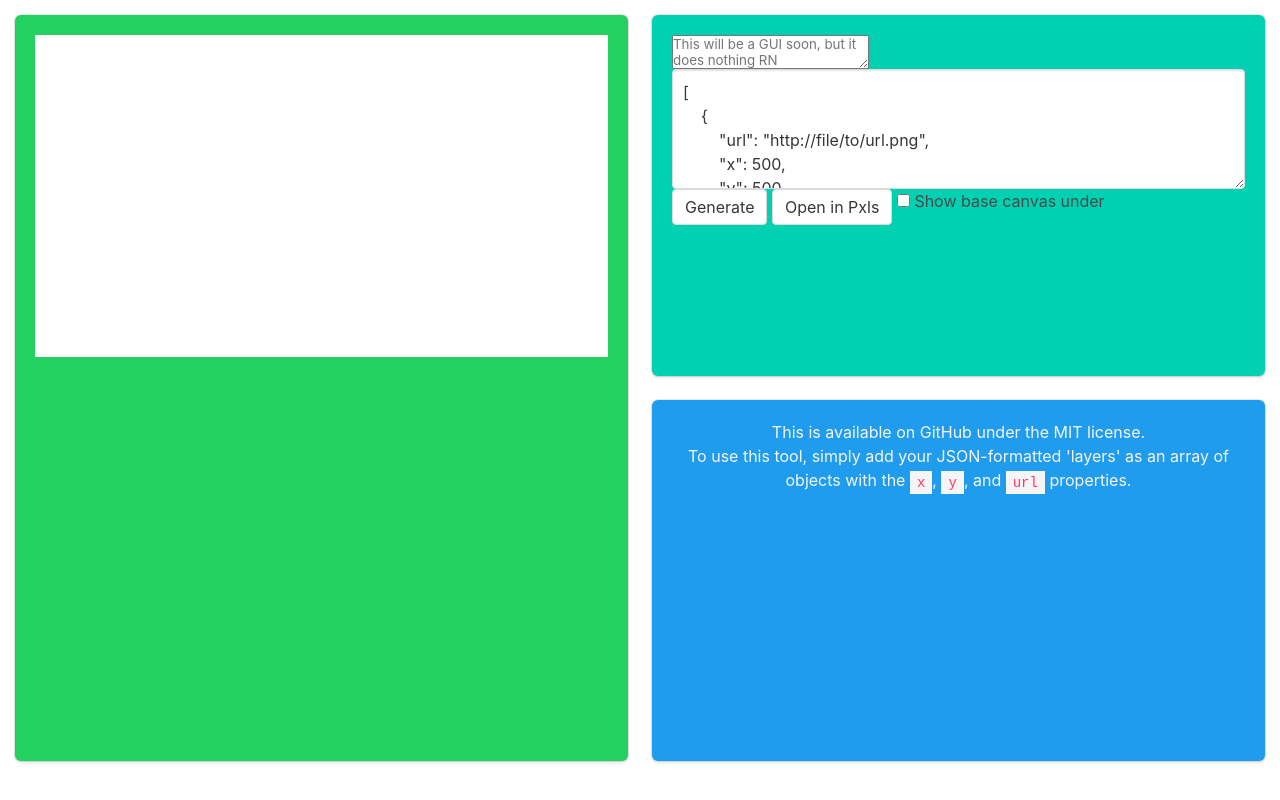
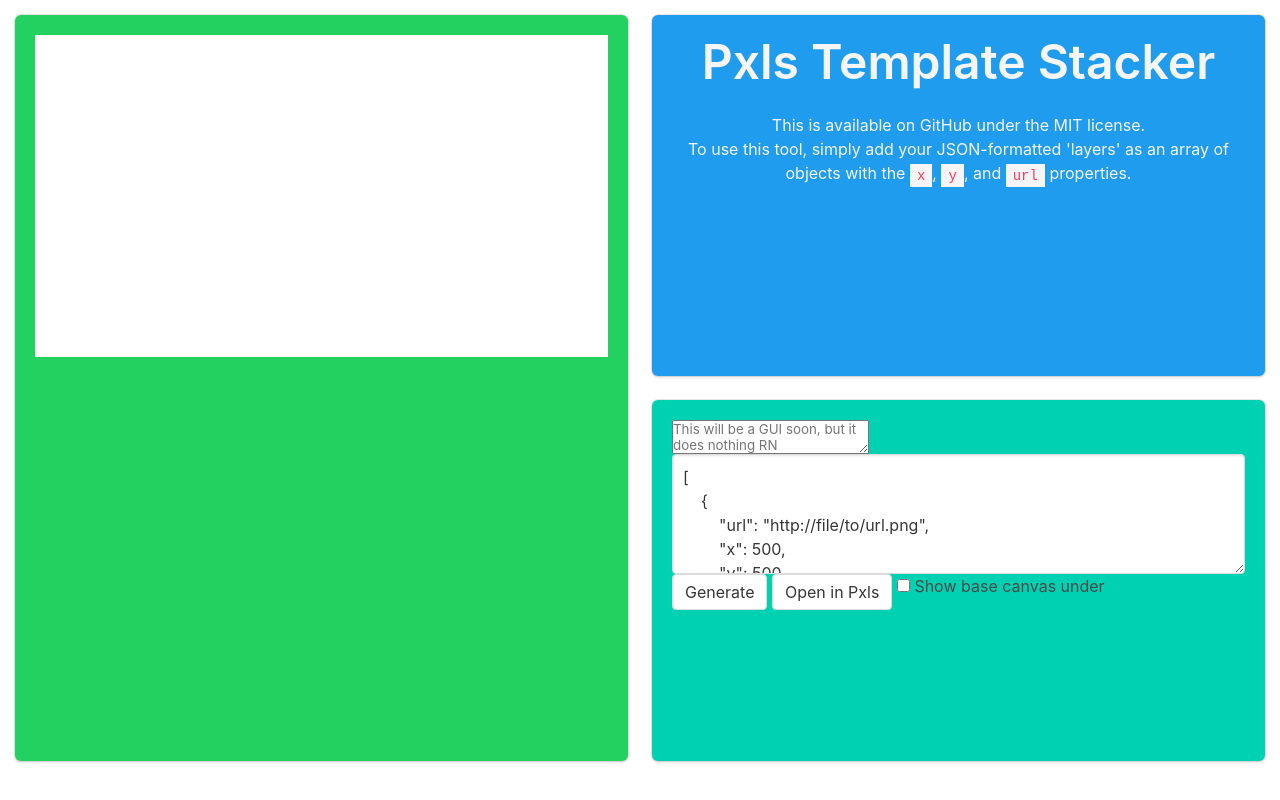
Before and after one commit to haykam821/Pxls-Template-Stacker, a plain HTML site: page index.html in a window 1280 px wide. Drawn offline with nearby package versions, Linux system fonts and the light colour scheme.

Commit message:
Rearrange info and options

```diff
--- a/index.html
+++ b/index.html
@@ -21,15 +21,10 @@
 			</div>
 		</div>
 		<div class="tile is-parent is-vertical">
-			<div class="tile is-child has-background-primary box">
-				<textarea id="guiholder" placeholder="This will be a GUI soon, but it does nothing RN"></textarea>
-				<textarea class="textarea" id="json" placeholder="JSON array of objects containing image URL, X offset, and Y offset"></textarea>
-				<button class="button" id="clickity">Generate</button>
-				<button class="button" id="newtabity">Open in Pxls</button>
-				<input class="checkbox" type="checkbox" id="baseUnder">
-				<label for="baseUnder">Show base canvas under</label>
-			</div>
 			<div class="tile is-child has-background-info box has-text-light has-text-centered">
+<h1 class="title has-text-light is-1">
+					Pxls Template Stacker
+				</h1>
 				<p>
 					This is available on GitHub under the MIT license.
 				</p>
@@ -40,6 +35,14 @@
 					<code>url</code> properties.
 				</p>
 			</div>
+			<div class="tile is-child has-background-primary box">
+				<textarea id="guiholder" placeholder="This will be a GUI soon, but it does nothing RN"></textarea>
+				<textarea class="textarea" id="json" placeholder="JSON array of objects containing image URL, X offset, and Y offset"></textarea>
+				<button class="button" id="clickity">Generate</button>
+				<button class="button" id="newtabity">Open in Pxls</button>
+				<input class="checkbox" type="checkbox" id="baseUnder">
+				<label for="baseUnder">Show base canvas under</label>
+			</div>
 		</div>
 	</div>
 </body>
```
